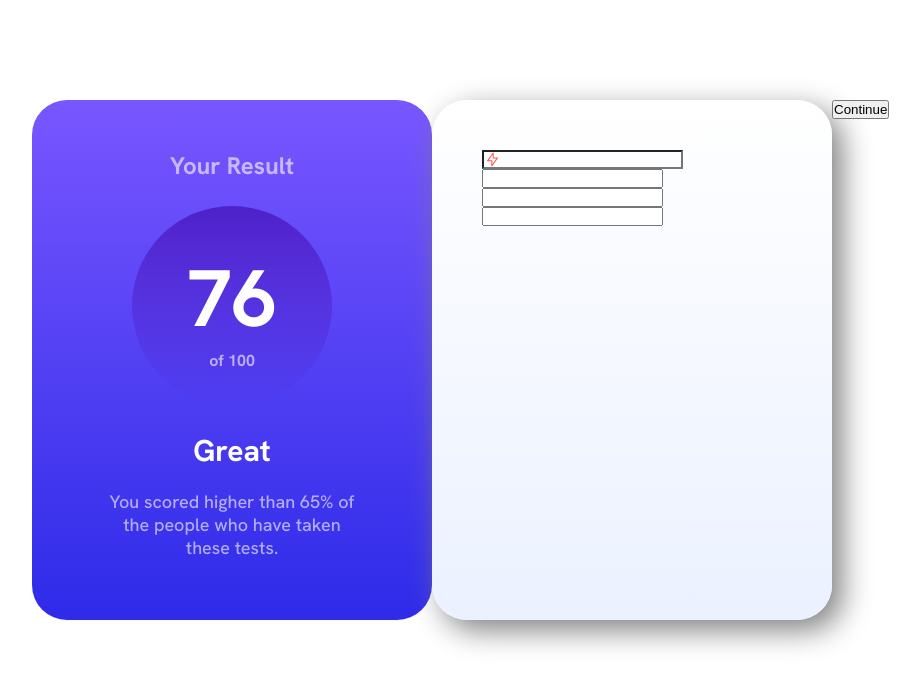
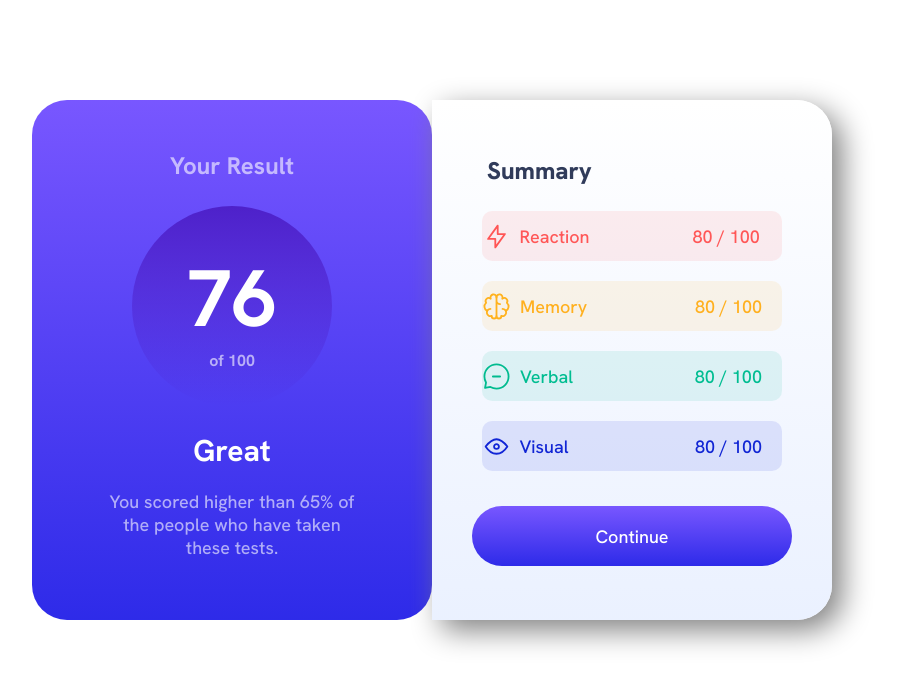
Before and after one commit to lrobertoborges/01-desafio-frontend-mentor, a plain HTML site: page index.html in a window 1280 px wide. Shown: the top 688 px of the page, without its empty margins (68-988 px from the left). Drawn offline with Linux system fonts and the light colour scheme.

Commit message:
'finalizando css'

```diff
--- a/index.html
+++ b/index.html
@@ -23,17 +23,19 @@
         </div>
 
         <div class="summary">
-            <input type="text" id="input-reaction" name="reaction">
+            <h3 id="summary-title">Summary</h3>
 
-            <input type="text" id="input-memory" name="memory">
+            <input class="input" type="text" id="input-reaction" name="reaction" value="        Reaction                      80 / 100">
 
-            <input type="text" id="input-verbal" name="verbal">
+            <input class="input" type="text" id="input-memory" name="memory" value="      Memory                       80 / 100">
 
-            <input type="text" id="input-visual" name="visual">
-        </div>
+            <input class="input" type="text" id="input-verbal" name="verbal" value="      Verbal                          80 / 100">
 
-        <div>
-            <button> Continue</button>
+            <input class="input" type="text" id="input-visual" name="visual" value="        Visual                           80 / 100">
+
+            <div>
+                <button id="button"> Continue</button>
+            </div>
         </div>
     </main>
 </body>
--- a/style.css
+++ b/style.css
@@ -72,13 +72,73 @@ p {
 .summary {
     width: 400px;
     height: 520px;
-    padding: 50px;
+    padding: 40px;
     background-image: linear-gradient(to top, hsl(221, 100%, 96%), hsl(0, 0%, 100%));
-    border-radius:  35px;
+    border-radius:  0 35px 35px 0px;
     box-shadow: 10px 10px 30px gray;
 }
 
+#summary-title {
+    font-family: 'Hanken Grotesk';
+    color: hsl(224, 30%, 27%);
+    font-weight: 800;
+    font-size: 24px;
+    margin: 15px;
+}
+
+.input {
+    width: 300px;
+    height: 50px;
+    margin: 10px;
+    border-radius: 10px;
+    border: none;
+}
+
 #input-reaction {
-    background: url(./assets/images/icon-reaction.svg) no-repeat left / 1.3em;
-    padding-left: 20px;
+    background: url(./assets/images/icon-reaction.svg) no-repeat left / 1.6em;
+    background-color: hsla(0, 100%, 67%, 0.1);
+    font-family: 'Hanken Grotesk';
+    font-size: 18px;
+    color: hsl(0, 100%, 67%);
+
 }
+
+#input-memory {
+    background: url(./assets/images/icon-memory.svg) no-repeat left / 1.6em;
+    padding-left: 10px;
+    background-color: hsla(39, 100%, 56%, 0.1);
+    font-family: 'Hanken Grotesk';
+    font-size: 18px;
+    color: hsl(39, 100%, 56%);
+}
+
+#input-verbal {
+    background: url(./assets/images/icon-verbal.svg) no-repeat left / 1.6em;
+    padding-left: 10px;
+    background-color: hsla(166, 100%, 37%, 0.1);
+    font-family: 'Hanken Grotesk';
+    font-size: 18px;
+    color: hsl(166, 100%, 37%);
+}
+
+#input-visual {
+    background: url(./assets/images/icon-visual.svg) no-repeat left / 1.6em;
+    background-color: hsla(234, 85%, 45%, 0.1);
+    font-family: 'Hanken Grotesk';
+    font-size: 18px;
+    color: hsl(234, 85%, 45%);
+
+
+}
+
+#button {
+    width: 320px;
+    height: 60px;
+    border-radius: 30px;
+    background-image: linear-gradient(to top, hsl(241, 81%, 54%), hsl(252, 100%, 67%));
+    font-family: 'Hanken Grotesk';
+    font-size: 18px;
+    color: hsl(0, 0%, 100%);
+    border: none;
+    margin-top: 25px;
+}
```
